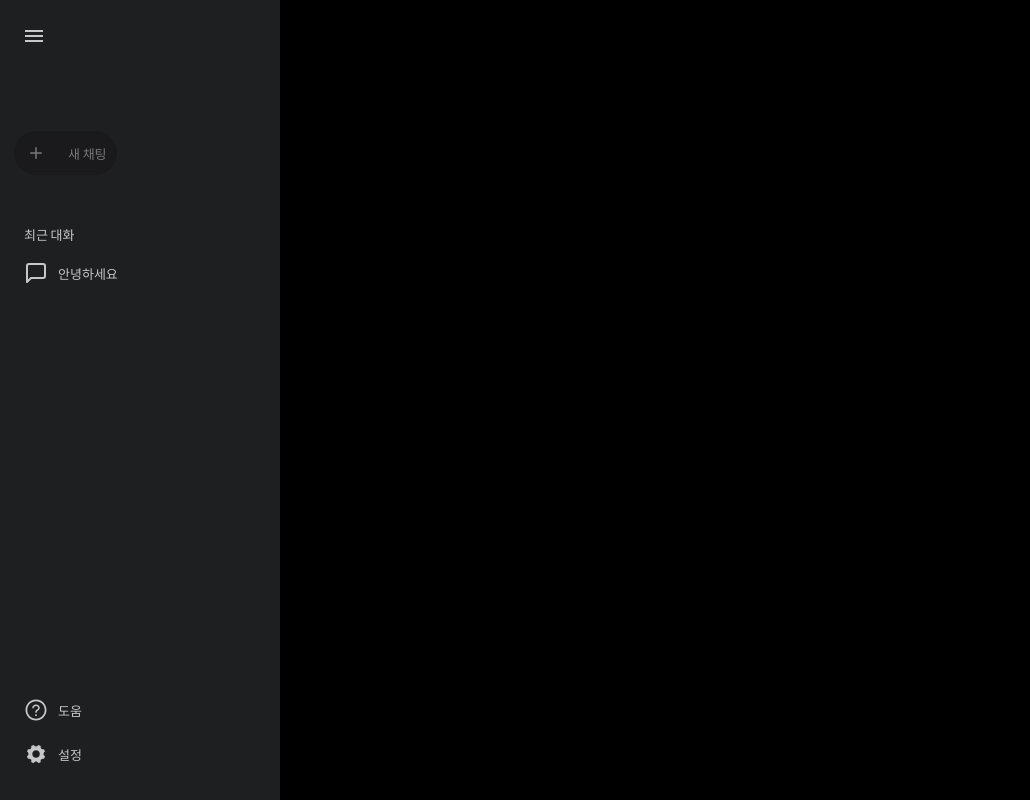
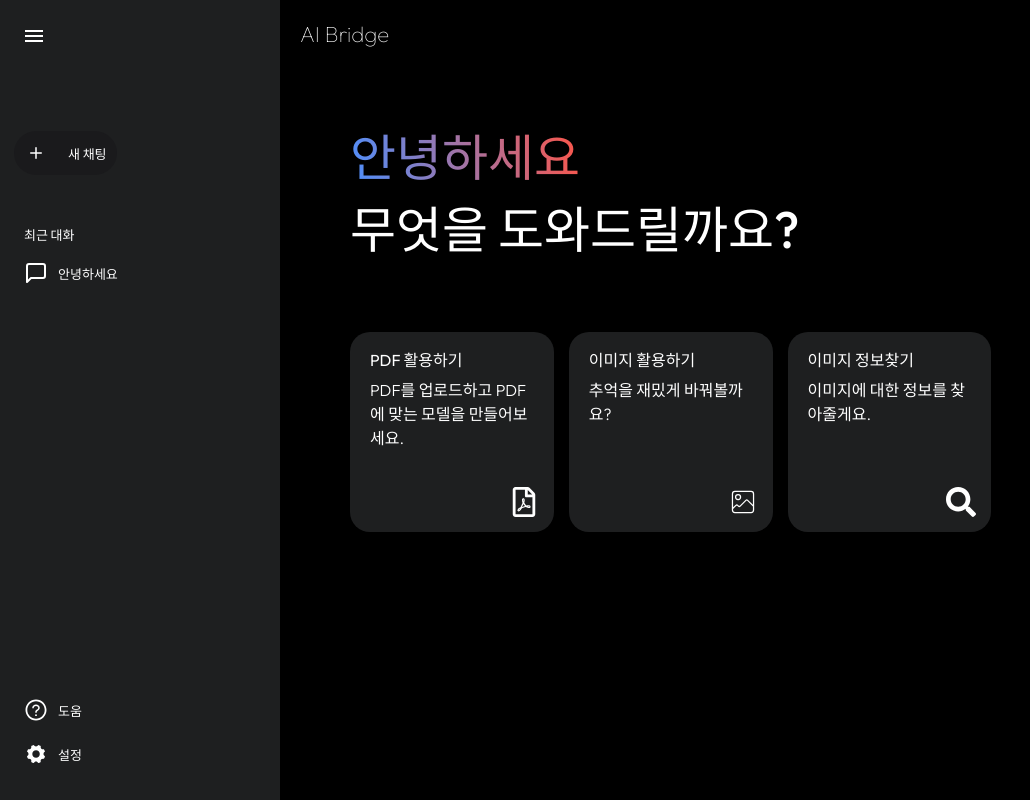
Before and after one commit to byungchan0725/Gemini-clone, a React (Vite) app: page / in a window 1280 px wide. Shown: the whole page, without its empty margins (0-1030 px from the left). Built offline with nearby package versions, Linux system fonts and the light colour scheme.

Commit message:
중간 질문 창 빼고 UI 구현 완료

```diff
--- a/src/App.jsx
+++ b/src/App.jsx
@@ -1,10 +1,12 @@
 import React from 'react'
 import Sidebar from './components/Sidebar/Sidebar'
+import Main from './components/Main/Main'
 
 const App = () => {
   return (
     <>
       <Sidebar />
+      <Main />
     </>
   )
 }
--- /dev/null
+++ b/src/components/Main/Main.css
@@ -0,0 +1,76 @@
+* {
+    color: white;
+}
+
+.main {
+    flex: 1;
+    min-height: 100vh;
+    padding-bottom: 15vh;
+    position: relative;
+}
+
+.main .nav {
+    display: flex;
+    align-items: center;
+    font-weight: 30;
+    font-family: Outfit;
+    justify-content: space-between;
+    font-size: 22px;
+    padding: 20px;
+    color: rgb(196, 196, 196)
+}
+
+.main-container {
+    max-width: 900px;
+    margin: auto;
+}
+
+.main .greet {
+    margin:30px 0px;
+    font-size: 50px;
+    color: #c4c7c5;
+    font-weight: 500;
+    padding: 20px;
+}
+
+.main .greet span {
+    background: -webkit-linear-gradient(16deg, #4b90ff, #ff5546);
+    -webkit-background-clip: text;
+    -webkit-text-fill-color: transparent;
+}
+
+.main .cards {
+    display: grid;
+    grid-template-columns: repeat(auto-fill, minmax(180px, 1fr));
+    gap: 15px;
+    padding: 20px;
+}
+
+.main .card {
+    height: 200px;
+    padding: 15px;
+    background-color: rgb(30, 31, 32);
+    border-radius: 20px;
+    position: relative;
+    cursor: pointer;
+}
+
+.main .main-container .cards .card span {
+    display: flex;
+    height: 30px;
+    padding-left: 5px;
+}
+
+.main .main-container .cards .card p {
+    padding-left: 5px;
+    font-weight: 300;
+}
+
+
+#card-icon {
+    font-size: 40px;
+    padding: 5px;
+    position: absolute;
+    bottom: 10px;
+    right: 10px;
+}
--- /dev/null
+++ b/src/components/Main/Main.jsx
@@ -0,0 +1,40 @@
+import React from 'react'
+import { FaRegFilePdf } from "react-icons/fa";
+import { CiImageOn } from "react-icons/ci";
+import { FaSearch } from "react-icons/fa";
+import './Main.css';
+
+function Main() {
+  return (
+    <div className='main'>
+      <div className="nav">
+        <p>AI Bridge</p>
+      </div>
+      <div className='main-container'>
+        <div className='greet'>
+          <p><span>안녕하세요</span></p>
+          <p>무엇을 도와드릴까요?</p>
+        </div>
+        <div className='cards'>
+          <div className="card">
+            <span>PDF 활용하기</span>
+            <p>PDF를 업로드하고 PDF에 맞는 모델을 만들어보세요.</p>
+            <FaRegFilePdf id='card-icon'/>
+          </div>
+          <div className="card">
+            <span>이미지 활용하기</span>
+            <p>추억을 재밌게 바꿔볼까요?</p>
+            <CiImageOn id='card-icon'/>
+          </div>
+          <div className="card">
+            <span>이미지 정보찾기</span>
+            <p>이미지에 대한 정보를 찾아줄게요.</p>
+            <FaSearch id='card-icon'/>
+          </div>
+        </div>
+      </div>
+    </div>
+  )
+}
+
+export default Main
```
